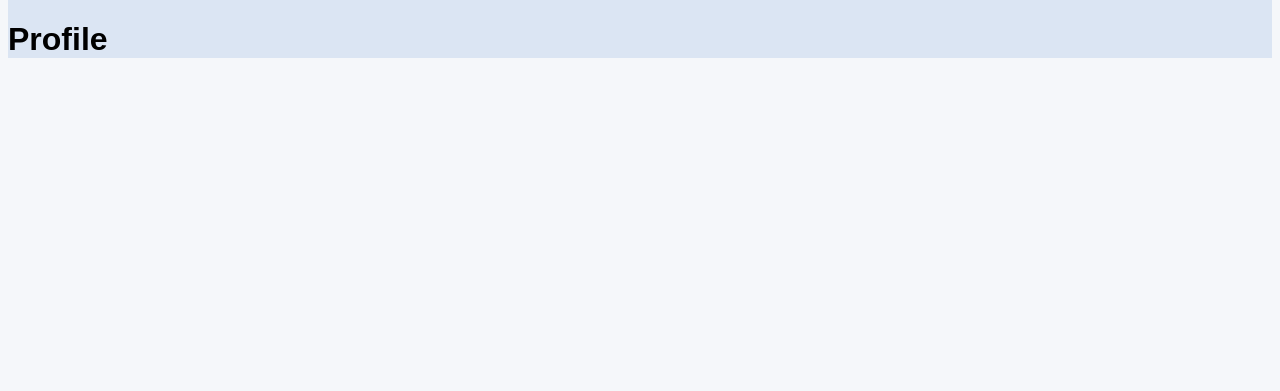
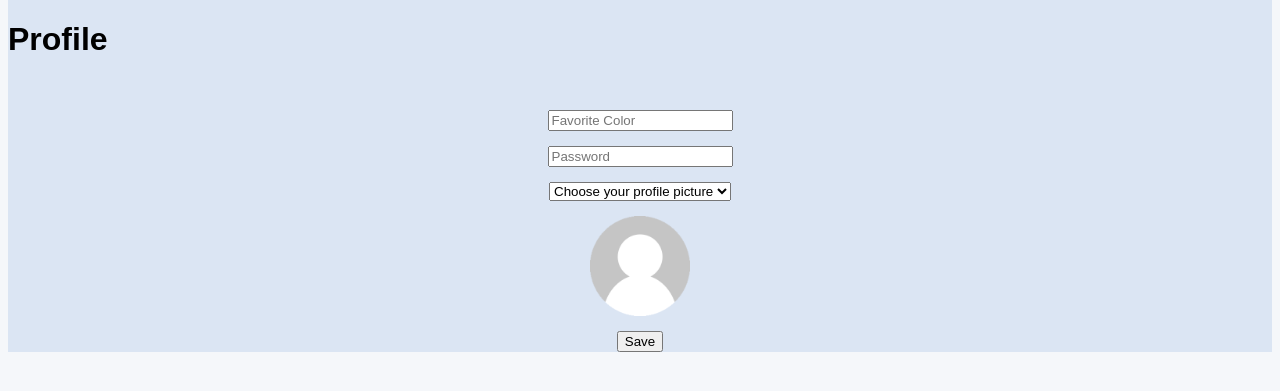
Before and after one commit to MlgEpicCar/HenHacks2026, a Flask app: page /profile in a window 1280 px wide. Shown: the part 68-459 px from the top of the page. Run offline with Flask 3, Linux system fonts and the light colour scheme.

Commit message:
minor work on profile page

```diff
--- a/static/style.css
+++ b/static/style.css
@@ -182,3 +182,21 @@ body {
   border: none;
   cursor: pointer;
 }
+/*
+==============================
+       PROFILE PAGE CSS
+==============================
+*/
+.profile_page {
+    display: flex;
+    flex-direction: column;
+    align-items: center;
+    justify-content: center;
+    padding-top: 30px;
+    gap: 15px;
+    box-sizing: border-box;
+}
+
+.preview {
+    height: 100px;
+}
--- a/templates/base.html
+++ b/templates/base.html
@@ -20,7 +20,7 @@
             <li><a href="{{ url_for('index') }}">Home</a></li>
             <li><a href="{{ url_for('gaming') }}">Gaming</a></li>
             <li><a href="{{ url_for('profile') }}">Profile</a></li>
-            <li><a href="/settings">Settings</a></li>
+            <li><a href="{{ url_for('settings') }}">Settings</a></li>
         </ul>
     </nav>
 
--- a/templates/profile.html
+++ b/templates/profile.html
@@ -3,5 +3,20 @@
 {% block content %}
 
 <h1>Profile</h1>
+<form method="POST" class="profile_page">
+    <input type="text" name="color" placeholder="Favorite Color" required>
+
+    <input type="password" name="password" placeholder="Password" required>
+
+    <select class="dropdown" name="pfp">
+        <option value="unknown">Choose your profile picture</option>
+        <option value="dog">Dog</option>
+        <option value="corgi">Corgi</option>
+        <option value="duck">Duck</option>
+        <option value="goat">Goat</option>
+    </select>
+    <img class="preview" src="{{ url_for('static', filename='pfps/unknown.png') }}" alt="Profile Picture">
+    <button type="submit">Save</button>
+</form>
 
 {% endblock %}
```
Also changed, not shown: static/pfps/dog.png (added), static/pfps/unknown.png.
